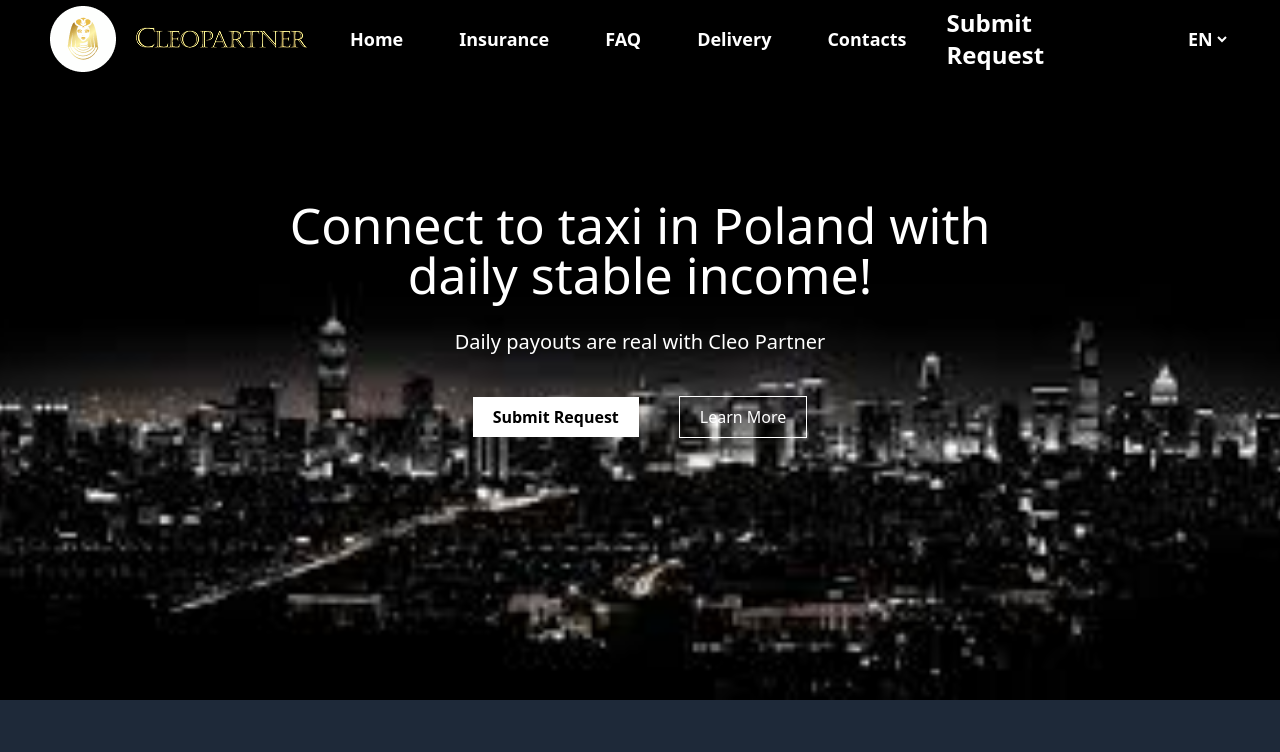
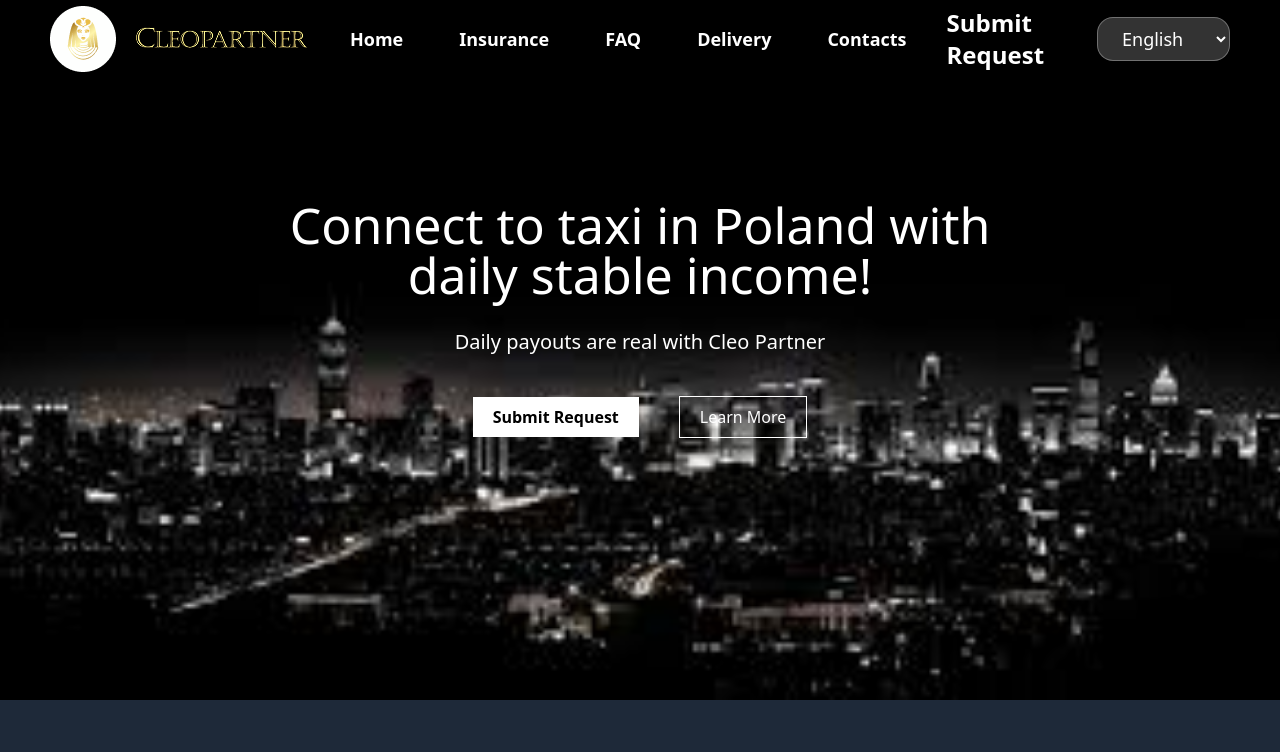
Before and after one commit to Isozoda/Next.js-All-Files, a Next.js app: page /delivery in a window 1280 px wide. Shown: the top 752 px of the page. Built offline with nearby package versions, Linux system fonts and the light colour scheme.

Commit message:
baroi ba project selct ilova kardan

```diff
--- a/src/components/LocaleSwitcher.tsx
+++ b/src/components/LocaleSwitcher.tsx
@@ -1,54 +1,41 @@
-"use client";
+"use client"
+import { usePathname, useRouter } from '@/src/i18n/navigation';
+import { useParams } from 'next/navigation';
 
-import { useLocale } from "next-intl";
-import { useRouter, usePathname } from "next/navigation";
-import { ChangeEvent, useEffect, useState } from "react";
+export default function SelectLang() {
+  const { locale } = useParams()
+  const pathname = usePathname()
+  console.log(pathname);
 
-export default function LocaleSwitcher() {
-  const locale = useLocale();
-  const router = useRouter();
-  const pathname = usePathname();
-  const [mounted, setMounted] = useState(false);
+  const router = useRouter()
 
-  useEffect(() => {
-    setMounted(true);
-    const savedLocale = localStorage.getItem("app_locale");
-    if (savedLocale && savedLocale !== locale && ['en', 'ru', 'tj'].includes(savedLocale)) {
-      const parts = pathname.split('/');
-      if (['en', 'ru', 'tj'].includes(parts[1])) {
-        parts[1] = savedLocale;
-      } else {
-        parts.splice(1, 0, savedLocale);
-      }
-      router.push(parts.join('/') || '/');
-    }
-  }, [locale, pathname, router]);
-
-  const handleLocaleChange = (e: ChangeEvent<HTMLSelectElement>) => {
-    const newLocale = e.target.value;
-    localStorage.setItem("app_locale", newLocale);
-
-    const parts = pathname.split('/');
-    if (['en', 'ru', 'tj'].includes(parts[1])) {
-      parts[1] = newLocale;
-    } else {
-      parts.splice(1, 0, newLocale);
-    }
-    const newPath = parts.join('/') || '/';
-    router.push(newPath);
-  };
-
-  if (!mounted) return null; // Avoid hydration mismatch
-
-  return (
+  const handelLangChange = (event: any) => {
+    router.push(
+      pathname,
+      { locale: event.target.value }
+    )
+  }
+  return <div>
     <select
       value={locale}
-      onChange={handleLocaleChange}
-      className="bg-transparent text-white font-bold cursor-pointer outline-none ml-4"
+      onChange={handelLangChange}
+      className="
+        bg-white/20
+        backdrop-blur-lg
+        border border-white/30
+        text-white
+        rounded-2xl
+        px-5 py-2
+        shadow-lg
+        outline-none
+        hover:bg-white/30
+        transition
+        cursor-pointer
+    "
     >
-      <option value="en" className="text-black">EN</option>
-      <option value="ru" className="text-black">RU</option>
-      <option value="tj" className="text-black">TJ</option>
+      <option value="en" className="text-black">English</option>
+      <option value="ru" className="text-black">Русский</option>
+      <option value="tj" className="text-black">Тоҷикӣ</option>
     </select>
-  );
+  </div>
 }
```
